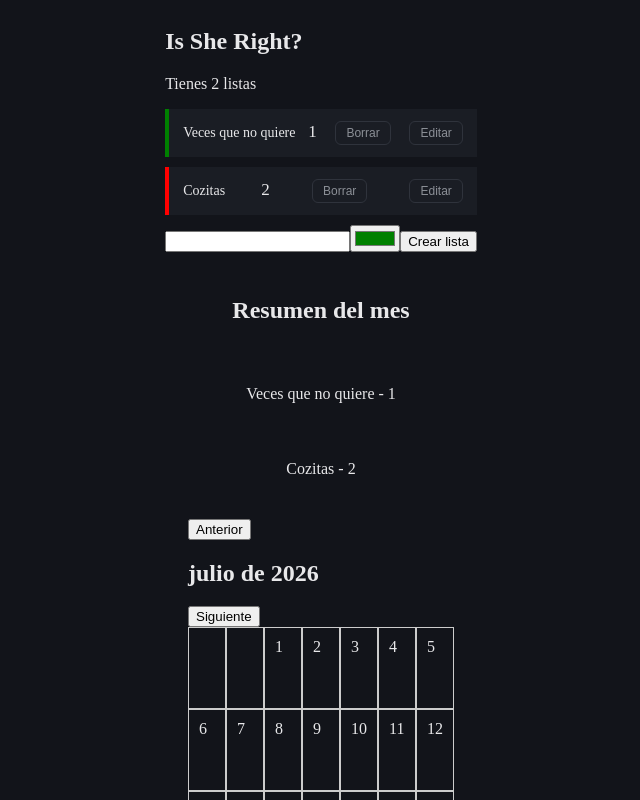
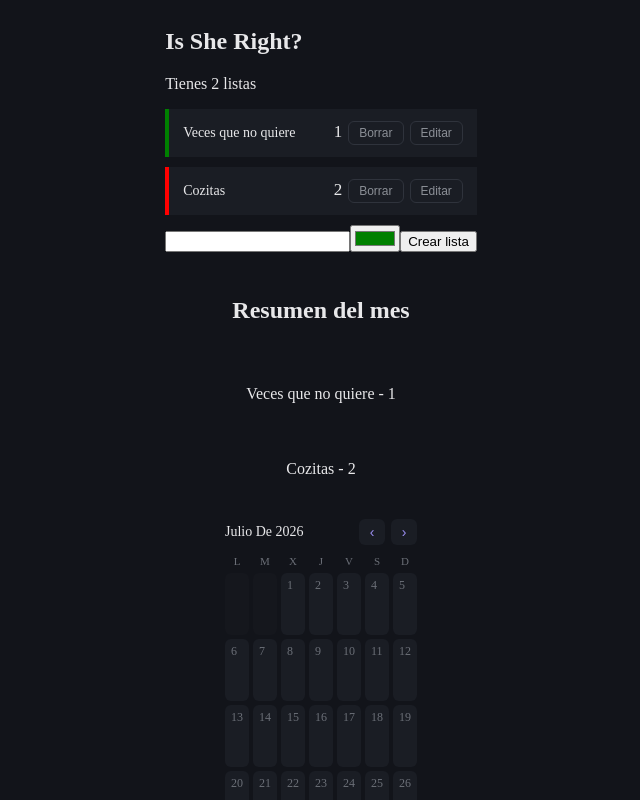
Before and after one commit to JuanAntonioVicente/is-she-right, a React (Vite) app: page / in a window 1280 px wide. Shown: the top 800 px of the page, without its empty margins (319-959 px from the left). Built offline with nearby package versions, Linux system fonts and the light colour scheme.

Commit message:
Add calendar style component

```diff
--- /dev/null
+++ b/src/components/Calendar.css
@@ -0,0 +1,71 @@
+.calendar-cabecera {
+  display: flex;
+  align-items: center;
+  justify-content: space-between;
+  margin-bottom: 10px;
+}
+
+.calendar-mes {
+  font-size: 14px;
+  color: #e8e8ea;
+  text-transform: capitalize;
+}
+
+.calendar-nav {
+  background-color: #1a1d24;
+  border: none;
+  border-radius: 6px;
+  color: #9b8ef0;
+  cursor: pointer;
+  font-size: 14px;
+  width: 26px;
+  height: 26px;
+  margin-left: 6px;
+}
+
+.calendar-nav:hover {
+  background-color: #262b3a;
+}
+
+.calendar-grid {
+  display: grid;
+  grid-template-columns: repeat(7, 1fr);
+  gap: 4px;
+}
+
+.calendar-celda {
+  background-color: #1a1d24;
+  border-radius: 6px;
+  min-height: 52px;
+  padding: 5px 6px;
+}
+
+.calendar-celda-vacia {
+  background-color: #15171d;
+  border-radius: 6px;
+  min-height: 52px;
+}
+
+.calendar-dia {
+  font-size: 12px;
+  color: #6b6f77;
+}
+
+.calendar-marca {
+  height: 5px;
+  border-radius: 2px;
+  margin-top: 3px;
+}
+
+.calendar-semana {
+  display: grid;
+  grid-template-columns: repeat(7, 1fr);
+  gap: 4px;
+  margin-bottom: 6px;
+}
+
+.calendar-inicial {
+  font-size: 11px;
+  color: #6b6f77;
+  text-align: center;
+}
--- a/src/components/Calendar.jsx
+++ b/src/components/Calendar.jsx
@@ -1,4 +1,5 @@
 import { useState } from "react";
+import "./Calendar.css";
 
 function Calendar({ listas, entradas }) {
     const [mes, setMes] = useState(new Date())
@@ -15,15 +16,6 @@ function Calendar({ listas, entradas }) {
     for (let i = 1; i <= diasDelMes; i++) {
         dias.push(i);
     }
-    const estiloCuadricula = {
-        display: "grid",
-        gridTemplateColumns: "repeat(7,1fr)"
-    };
-    const estiloCelda = {
-        border: "1px solid #ccc",
-        padding: "10px",
-        minHeight: "60px"
-    };
     const empezarMes = new Date(year, numeroMes, 1).getDay()
     let huecos;
     if (empezarMes === 0) {
@@ -37,22 +29,43 @@ function Calendar({ listas, entradas }) {
     }
     return (
         <div>
-            <button onClick={mesAnterior}>Anterior</button>
-            <h2>{mes.toLocaleDateString("es-ES", { month: "long", year: "numeric" })}</h2>
-            <button onClick={mesSiguiente}>Siguiente</button>
-            <div style={estiloCuadricula}>
+            <div className="calendar-cabecera">
+                <span className="calendar-mes">
+                    {mes.toLocaleDateString("es-ES", { month: "long", year: "numeric" })}
+                </span>
+                <span>
+                    <button className="calendar-nav" onClick={mesAnterior}>‹</button>
+                    <button className="calendar-nav" onClick={mesSiguiente}>›</button>
+                </span>
+            </div>
+            <div className="calendar-semana">
+                <div className="calendar-inicial">L</div>
+                <div className="calendar-inicial">M</div>
+                <div className="calendar-inicial">X</div>
+                <div className="calendar-inicial">J</div>
+                <div className="calendar-inicial">V</div>
+                <div className="calendar-inicial">S</div>
+                <div className="calendar-inicial">D</div>
+            </div>
+            <div className="calendar-grid">
                 {celdasVacias.map((huecosPintados) => (
-                    <div key={huecosPintados} style={estiloCelda}></div>
+                    <div key={huecosPintados} className="calendar-celda-vacia"></div>
                 ))}
                 {dias.map((dia) => {
                     const fecha = year + "-" + String(numeroMes + 1).padStart(2, "0") + "-" + String(dia).padStart(2, "0");
                     const encontrarEntradas = entradas.filter((mismaEntrada) => mismaEntrada.fecha === fecha);
-                    return <div style={estiloCelda} key={dia}>
-                        {dia}{encontrarEntradas.map((entradaDelDia) => {
-                            const laLista = listas.find((lista) => lista.id === entradaDelDia.listaId);
-                            return <div key={entradaDelDia.id}
-                                style={{ backgroundColor: laLista.color, height: "8px", marginTop: "2px" }}></div>;
-                        })}</div>
+                    return (
+                        <div className="calendar-celda" key={dia}>
+                            <div className="calendar-dia">{dia}</div>
+                            {encontrarEntradas.map((entradaDelDia) => {
+                                const laLista = listas.find((lista) => lista.id === entradaDelDia.listaId);
+                                return (
+                                    <div className="calendar-marca" key={entradaDelDia.id}
+                                        style={{ backgroundColor: laLista.color }}></div>
+                                );
+                            })}
+                        </div>
+                    );
                 })}
             </div>
         </div>
--- a/src/components/ListCard.css
+++ b/src/components/ListCard.css
@@ -39,3 +39,18 @@
   border-color: #E24B4A;
   color: #E24B4A;
 }
+
+.list-card-input {
+  background-color: #0f1115;
+  border: 1px solid #6d5ce7;
+  border-radius: 6px;
+  color: #e8e8ea;
+  font-size: 14px;
+  padding: 4px 8px;
+  font-family: inherit;
+}
+
+.list-card-input:focus {
+  outline: none;
+  border-color: #9b8ef0;
+}
--- a/src/components/ListCard.jsx
+++ b/src/components/ListCard.jsx
@@ -16,6 +16,7 @@ function ListCard({ lista, entradas, onSeleccionar, onBorrar, onEditar }) {
     >
       {editando ? (
         <input
+          className="list-card-input"
           type="text"
           value={nombreEditado}
           onChange={(e) => setNombreEditado(e.target.value)}
@@ -23,6 +24,9 @@ function ListCard({ lista, entradas, onSeleccionar, onBorrar, onEditar }) {
       ) : (
         <span className="list-card-nombre">{lista.nombre}</span>
       )}
+      <div
+        className="list-card-acciones"
+      >
         <span className="list-card-total">{total}</span>
         <button
           className="list-card-boton"
@@ -78,6 +82,7 @@ function ListCard({ lista, entradas, onSeleccionar, onBorrar, onEditar }) {
           </div>
         )}
       </div>
+    </div>
   );
 }
 
```
Lines whose indentation alone changed are shown as unchanged.
